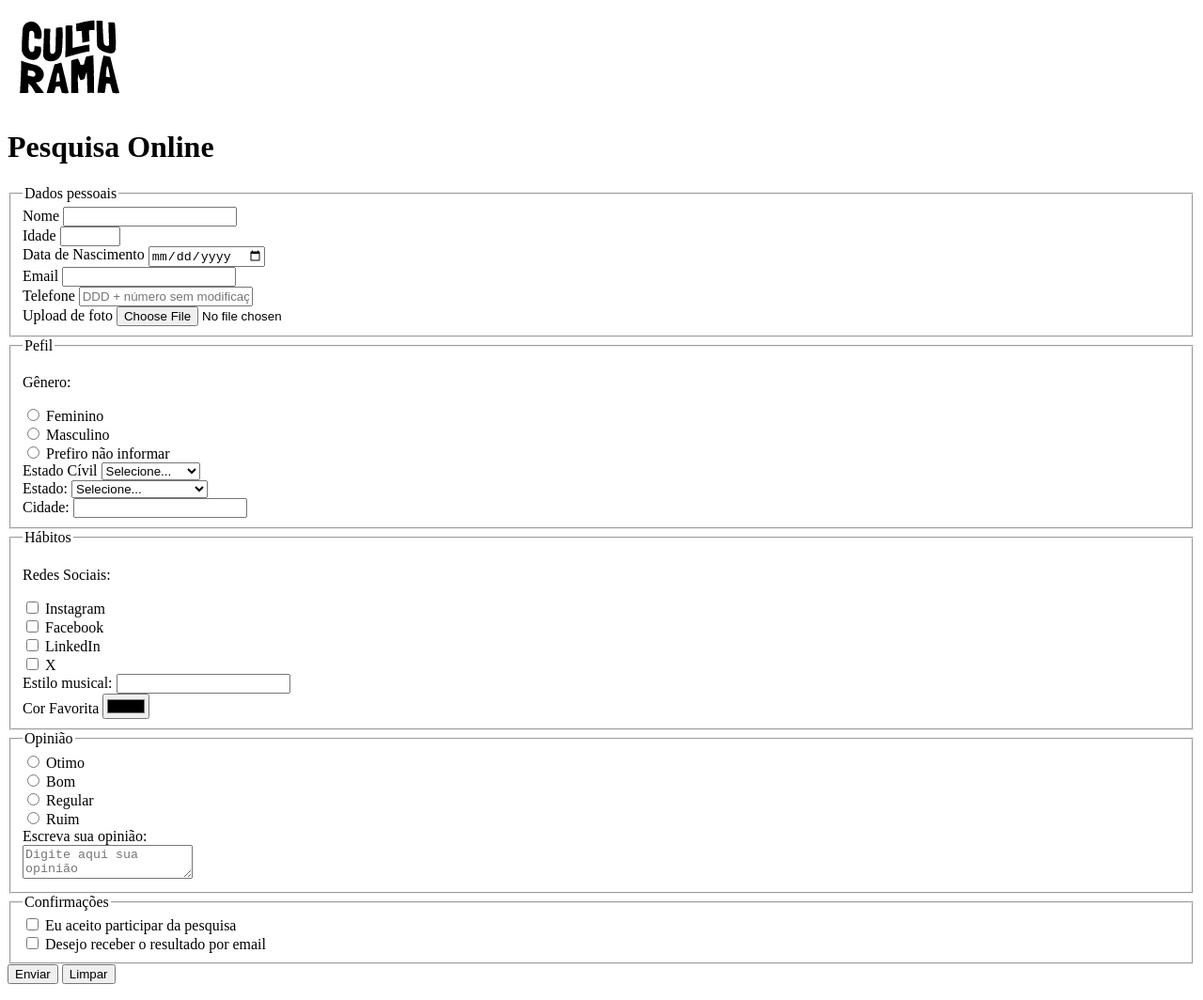
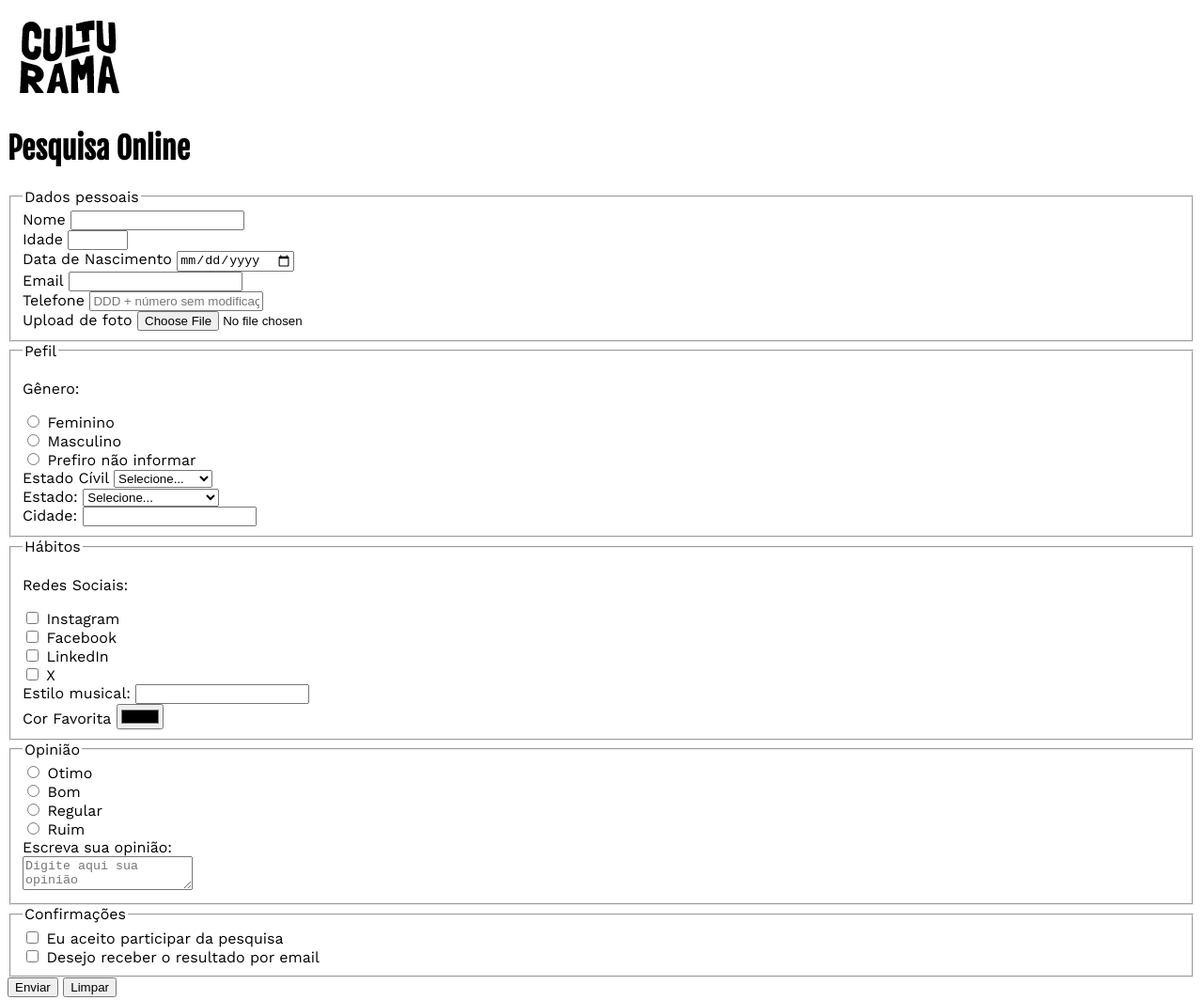
Before and after one commit to mbsmartiins/culturama-pesquisa, a plain HTML site: page index.html in a window 1280 px wide. Shown: the whole page at 94% size. Drawn offline with nearby package versions, Linux system fonts and the light colour scheme.

Commit message:
Adiciona e configura familias de fonte

```diff
--- a/css/style.css
+++ b/css/style.css
@@ -0,0 +1,7 @@
+body {
+    font-family: "Work Sans", sans-serif;
+}
+
+h1 {
+   font-family: "Fjalla One", sans-serif;
+}
--- a/index.html
+++ b/index.html
@@ -4,6 +4,10 @@
     <meta charset="UTF-8">
     <meta name="viewport" content="width=device-width, initial-scale=1.0">
     <link rel="icon" href="culturama-favico.png">
+    <link rel="stylesheet" href="css/style.css">
+    <link rel="preconnect" href="https://fonts.googleapis.com">
+    <link rel="preconnect" href="https://fonts.gstatic.com" crossorigin>
+    <link href="https://fonts.googleapis.com/css2?family=Fjalla+One&family=Work+Sans&display=swap" rel="stylesheet">
     <title>Pesquisa Culturama</title>
 </head>
 <body>
```
